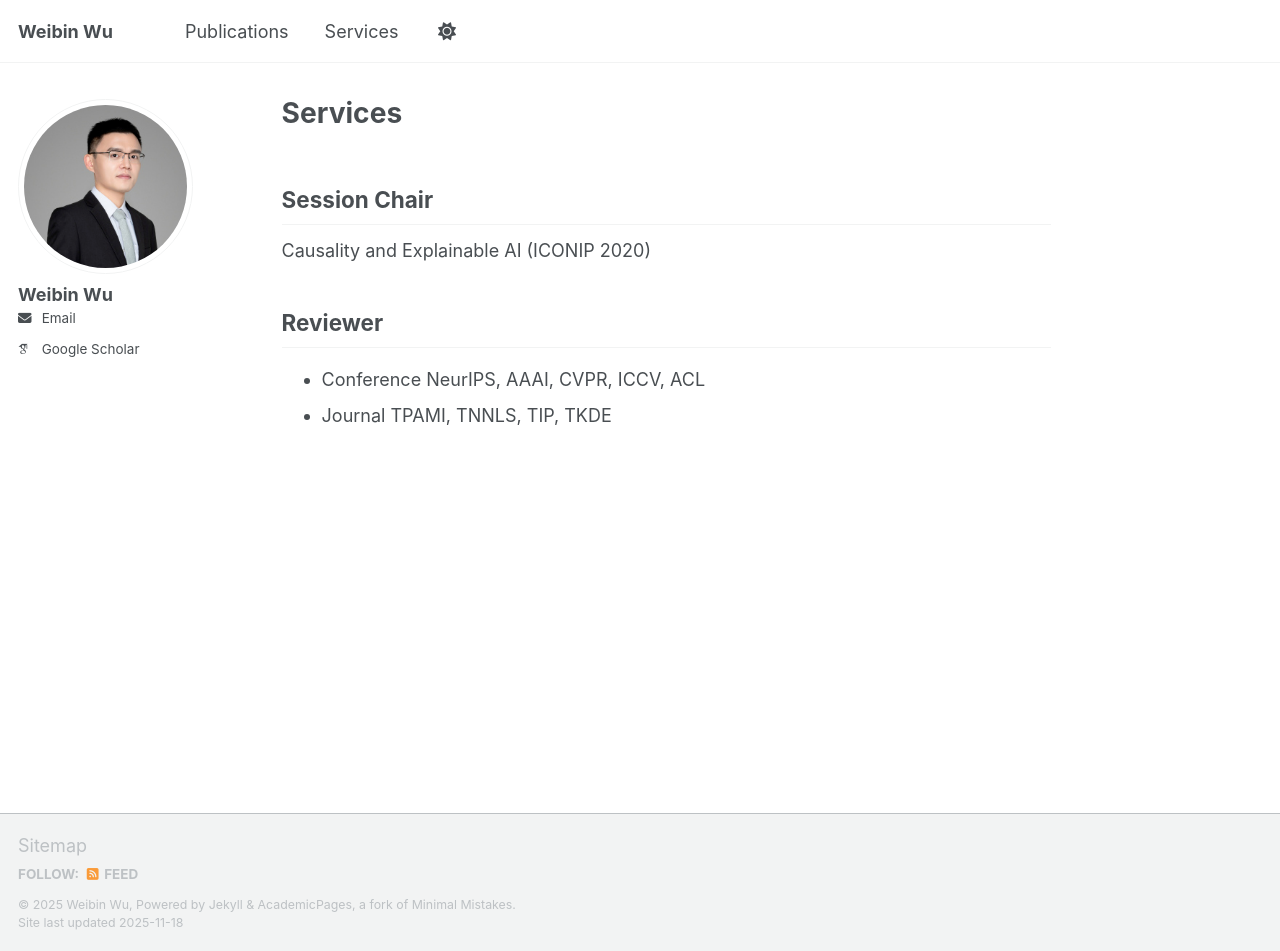
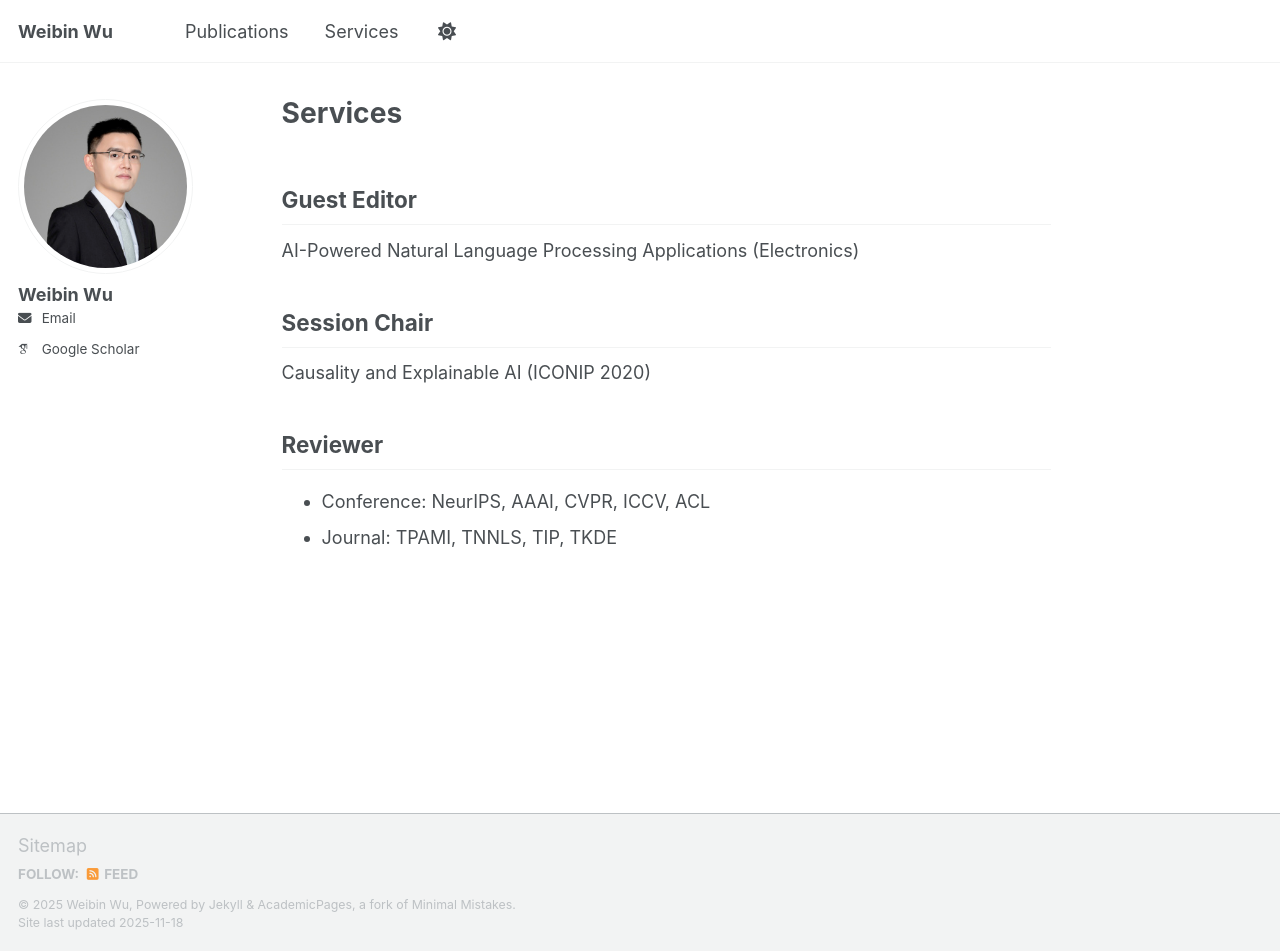
Before and after one commit to Weibin-W/weibin-w.github.io, a Jekyll site: the page built from _pages/services.md, in a window 1280 px wide and 951 px high. Built offline with Jekyll 4.4.1, drawn with Linux system fonts in a browser that asks for light colours; some web fonts are replaced; a script that is not in the unit is left out.

Commit message:
Update services.md

```diff
--- a/_pages/services.md
+++ b/_pages/services.md
@@ -2,11 +2,12 @@
 permalink: /services/
 title: "Services"
 ---
+## Guest Editor
+AI-Powered Natural Language Processing Applications (Electronics)
+
 ## Session Chair
 Causality and Explainable AI (ICONIP 2020)
 
 ## Reviewer
-- Conference
-NeurIPS, AAAI, CVPR, ICCV, ACL
-- Journal
-TPAMI, TNNLS, TIP, TKDE
+- Conference: NeurIPS, AAAI, CVPR, ICCV, ACL
+- Journal: TPAMI, TNNLS, TIP, TKDE
```
